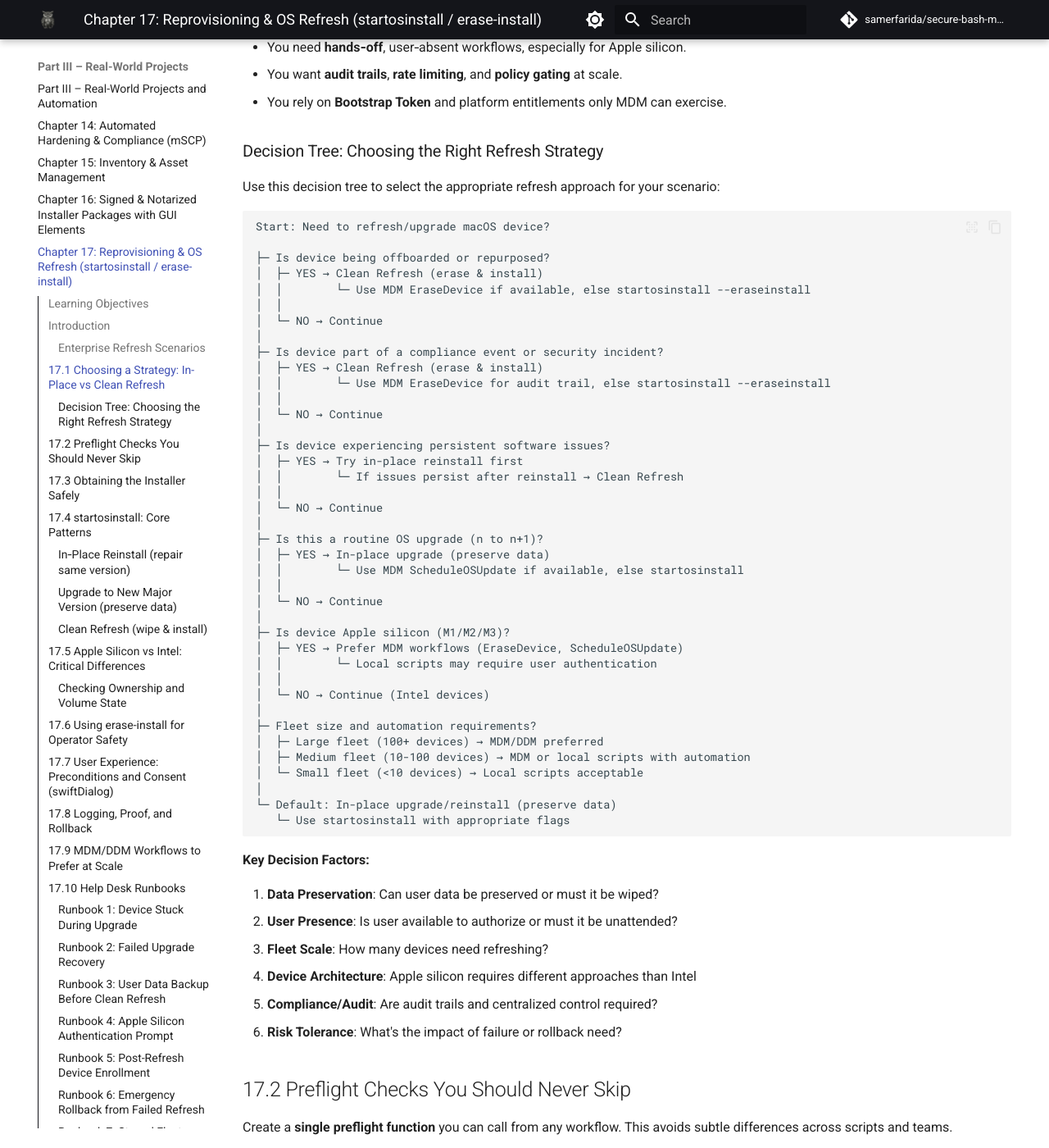
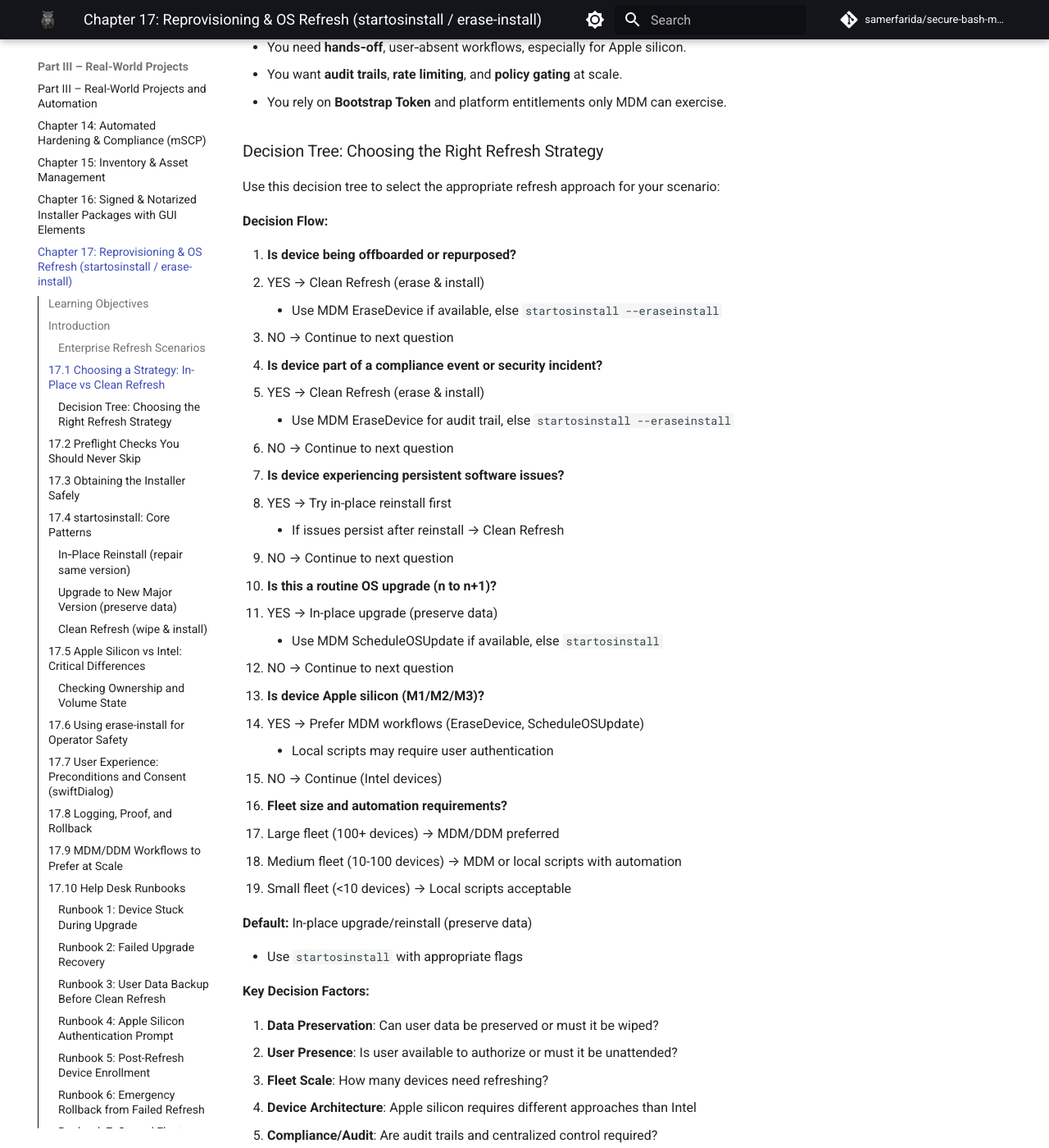
Before and after one commit to samerfarida/secure-bash-macos-ebook, an MkDocs documentation site: the page built from ebook/part3_real_world_projects/17_reprovisioning_os_refresh.md, in a window 1280 px wide and 1400 px high, scrolled down 2169 px. Shown: the whole window at 82% size. Built offline with MkDocs 1.6.1 and Material for MkDocs 9.7.7, drawn with Linux system fonts in a browser that asks for light colours; comment, search, counter and statistics services are not loaded.

Commit message:
fix: Add blank line before list in decision tree

````diff
--- a/ebook/part3_real_world_projects/17_reprovisioning_os_refresh.md
+++ b/ebook/part3_real_world_projects/17_reprovisioning_os_refresh.md
@@ -74,47 +74,41 @@ Understanding when and why to perform OS refreshes in enterprise environments he
 
 Use this decision tree to select the appropriate refresh approach for your scenario:
 
-```
-Start: Need to refresh/upgrade macOS device?
+**Decision Flow:**
 
-├─ Is device being offboarded or repurposed?
-│  ├─ YES → Clean Refresh (erase & install)
-│  │        └─ Use MDM EraseDevice if available, else startosinstall --eraseinstall
-│  │
-│  └─ NO → Continue
-│
-├─ Is device part of a compliance event or security incident?
-│  ├─ YES → Clean Refresh (erase & install)
-│  │        └─ Use MDM EraseDevice for audit trail, else startosinstall --eraseinstall
-│  │
-│  └─ NO → Continue
-│
-├─ Is device experiencing persistent software issues?
-│  ├─ YES → Try in-place reinstall first
-│  │        └─ If issues persist after reinstall → Clean Refresh
-│  │
-│  └─ NO → Continue
-│
-├─ Is this a routine OS upgrade (n to n+1)?
-│  ├─ YES → In-place upgrade (preserve data)
-│  │        └─ Use MDM ScheduleOSUpdate if available, else startosinstall
-│  │
-│  └─ NO → Continue
-│
-├─ Is device Apple silicon (M1/M2/M3)?
-│  ├─ YES → Prefer MDM workflows (EraseDevice, ScheduleOSUpdate)
-│  │        └─ Local scripts may require user authentication
-│  │
-│  └─ NO → Continue (Intel devices)
-│
-├─ Fleet size and automation requirements?
-│  ├─ Large fleet (100+ devices) → MDM/DDM preferred
-│  ├─ Medium fleet (10-100 devices) → MDM or local scripts with automation
-│  └─ Small fleet (<10 devices) → Local scripts acceptable
-│
-└─ Default: In-place upgrade/reinstall (preserve data)
-   └─ Use startosinstall with appropriate flags
-```
+1. **Is device being offboarded or repurposed?**
+   - YES → Clean Refresh (erase & install)
+     - Use MDM EraseDevice if available, else `startosinstall --eraseinstall`
+   - NO → Continue to next question
+
+2. **Is device part of a compliance event or security incident?**
+   - YES → Clean Refresh (erase & install)
+     - Use MDM EraseDevice for audit trail, else `startosinstall --eraseinstall`
+   - NO → Continue to next question
+
+3. **Is device experiencing persistent software issues?**
+   - YES → Try in-place reinstall first
+     - If issues persist after reinstall → Clean Refresh
+   - NO → Continue to next question
+
+4. **Is this a routine OS upgrade (n to n+1)?**
+   - YES → In-place upgrade (preserve data)
+     - Use MDM ScheduleOSUpdate if available, else `startosinstall`
+   - NO → Continue to next question
+
+5. **Is device Apple silicon (M1/M2/M3)?**
+   - YES → Prefer MDM workflows (EraseDevice, ScheduleOSUpdate)
+     - Local scripts may require user authentication
+   - NO → Continue (Intel devices)
+
+6. **Fleet size and automation requirements?**
+   - Large fleet (100+ devices) → MDM/DDM preferred
+   - Medium fleet (10-100 devices) → MDM or local scripts with automation
+   - Small fleet (<10 devices) → Local scripts acceptable
+
+**Default:** In-place upgrade/reinstall (preserve data)
+
+- Use `startosinstall` with appropriate flags
 
 **Key Decision Factors:**
 
````
Also changed, not shown: 1 other file.
